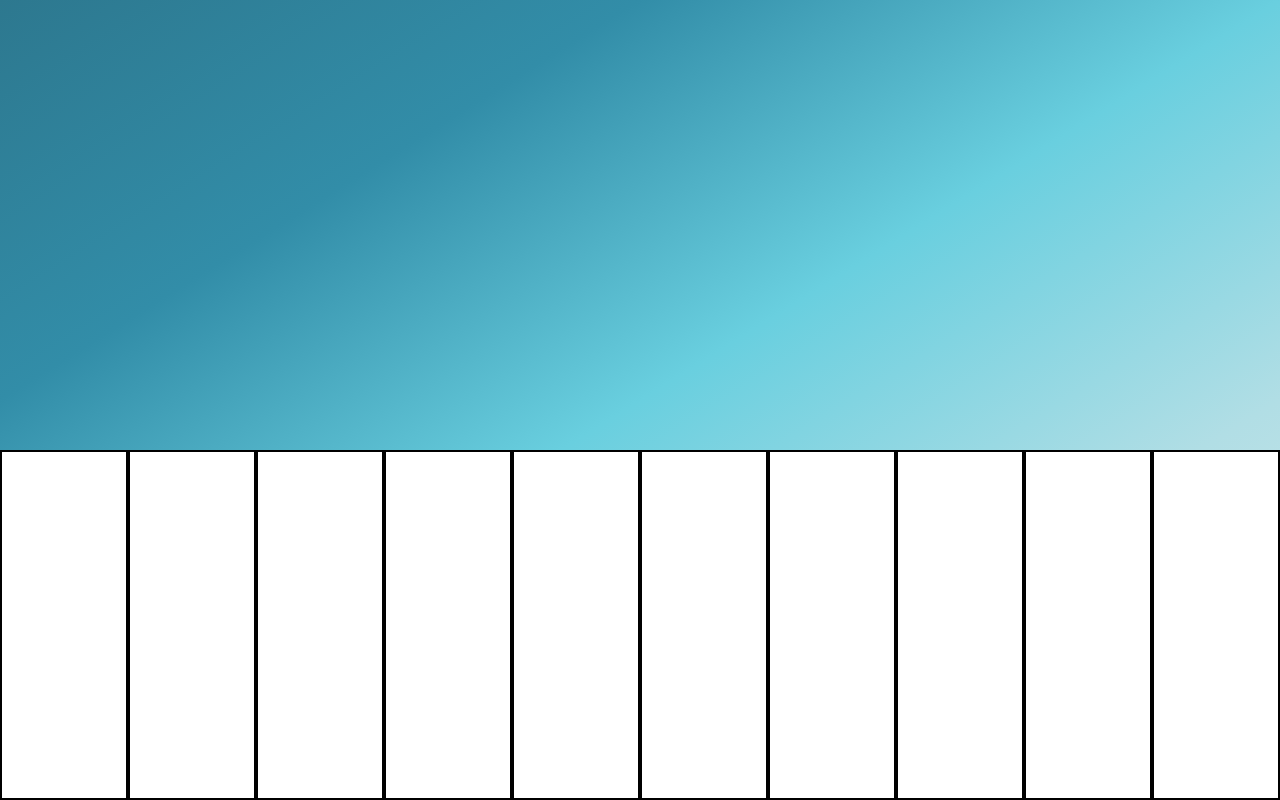
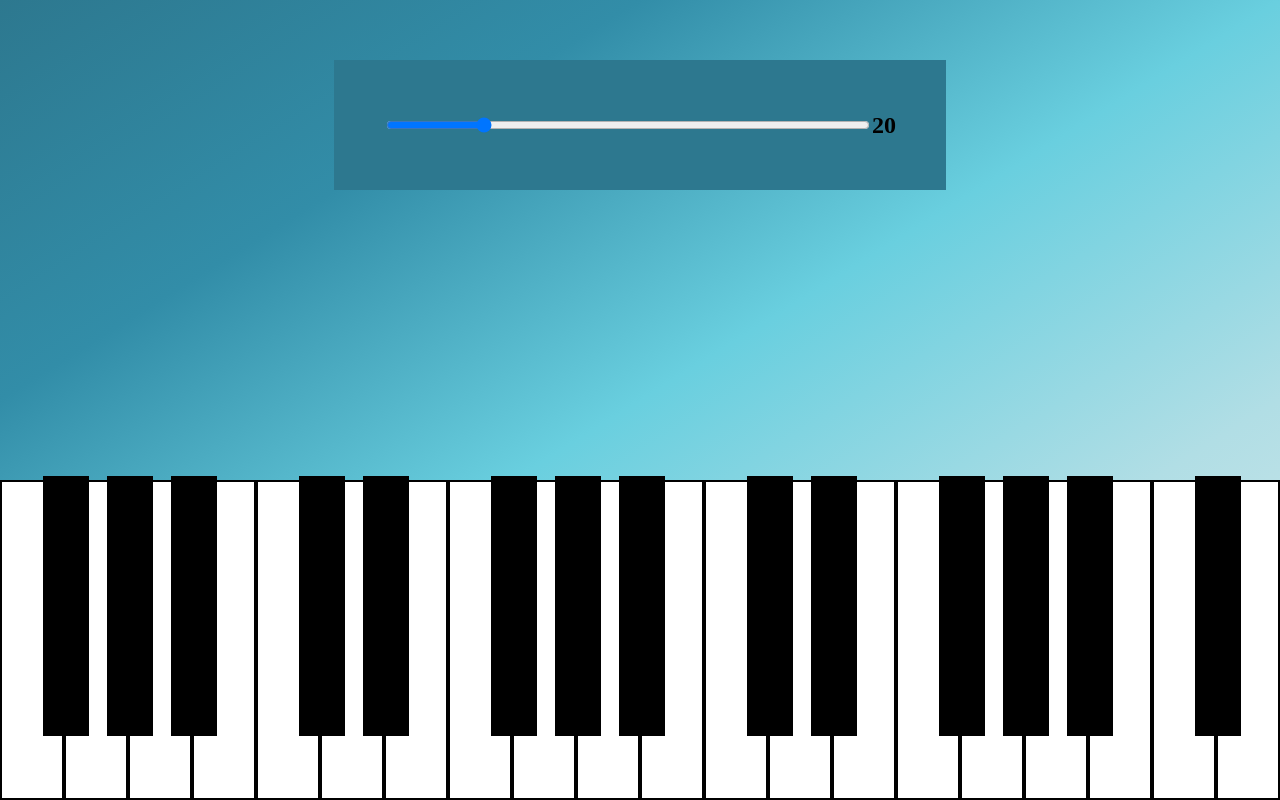
Before and after one commit to LucaNijim/ND-CSForGood-Riverbend, a plain HTML site: page Virtual_Piano/virtualPiano.html in a window 1280 px wide. Drawn offline with Linux system fonts and the light colour scheme.

Commit message:
added keyboard with slider

```diff
--- a/Virtual_Piano/script.js
+++ b/Virtual_Piano/script.js
@@ -1,37 +1,78 @@
 
 keys = [];
-keyboardheight = 100;
 
-function createKeys(){
+keyboardHeight = window.innerHeight * 0.4;
+
+numkeys = 20;
+
+//initialize slider count
+document.getElementById("count").innerHTML = `<h2>${numkeys}</h2>`;
+
+function drawKeys(){
+
+    //remove all previous keys from screen
+    keys = [];
+    document.getElementById("pianoBox").innerHTML = "";
 
     //create white keys
-
-    numkeys = 10
-    keyWidth = window.innerWidth/numkeys;
-    keyHeight = 350;
+    whiteKeyWidth = window.innerWidth/numkeys;
+    whiteKeyHeight = keyboardHeight;
+    blackKeyWidth = whiteKeyWidth*2/3;
+    blackKeyHeight = 0.8*whiteKeyHeight;
 
     for(var i = 0; i < numkeys; i++){
         var newel = document.createElement("div");
-        newel.style.width = `${keyWidth}px`;
-        newel.style.height = `${keyHeight}px`;
+        newel.style.width = `${whiteKeyWidth}px`;
+        newel.style.height = `${whiteKeyHeight}px`;
         newel.style.background = "white";
         newel.style.color = "white";
         newel.style.position = "absolute";
         newel.style.border = "2px solid black"
-        newel.style.left = `${i*keyWidth}px`;
+        newel.style.left = `${i*whiteKeyWidth}px`;
         newel.style.bottom = "0px"
         newel.innerHTML = "";
         newel.setAttribute("id", "white");
-        document.getElementById("wrapper").appendChild(newel);
+        document.getElementById("pianoBox").appendChild(newel);
         keys.push(newel);
     }
 
     //create black keys
+
+    var whitelength = keys.length
+
+    for(var i = 1; i < whitelength; i++){
+        //check if they white key is a first, second, third, fifth, or sixth key
+        if(i % 7 == 1 || i % 7 == 2 || i % 7 == 3 || i % 7 == 5 || i % 7 == 6){
+            //create black key upper right of the corresponding white key
+            var newel = document.createElement("div");
+            newel.style.width = `${blackKeyWidth}px`;
+            newel.style.height = `${blackKeyHeight}px`;
+            newel.style.background = "black";
+            newel.style.color = "black";
+            newel.style.position = "absolute";
+            newel.style.border = "2px solid black"
+            newel.style.left = `${i*whiteKeyWidth-blackKeyWidth/2}px`;
+            newel.style.bottom = `${whiteKeyHeight-blackKeyHeight}px`
+            newel.innerHTML = "";
+            newel.setAttribute("id", "black");
+            document.getElementById("pianoBox").appendChild(newel);
+            keys.push(newel);
+        }
+    }
 }
+
+//handle slider
+var slider = document.getElementById("myRange");
+
+slider.addEventListener("input", function(){
+    numkeys = this.value;
+    document.getElementById("count").innerHTML = `<h2>${numkeys}</h2>`;
+    drawKeys();
+})
 
 console.log(keys);
 
-createKeys();
+drawKeys();
 
 function animate(){
 }
--- a/Virtual_Piano/style.css
+++ b/Virtual_Piano/style.css
@@ -12,8 +12,27 @@ body{
     right: 0;
     overflow: auto;
     min-height:100%;
+    text-align:center;
+
 }
 
 #white{
     box-sizing:border-box;
 }
+
+input{
+    display:block;
+    width:100%;
+}
+
+#centerBox{
+    width:40%;
+    height:30px;
+    padding:50px;
+    margin: auto;
+    margin-top:60px;
+    background-color:#2d788f;
+    display:flex;
+    justify-content: center;
+    align-items: center;
+}
--- a/Virtual_Piano/virtualPiano.html
+++ b/Virtual_Piano/virtualPiano.html
@@ -7,8 +7,13 @@
     <link rel="stylesheet" href="style.css">
 </head>
 <body>
+
     <div id="wrapper">
-        <div id="canvascontainer">
+        <div id="pianoBox"></div>
+
+        <div id="centerBox">
+            <input type="range" min="1" max="100" value="20" class="slider" id="myRange">
+            <div id="count"></div>
         </div>
     </div>
 
```
